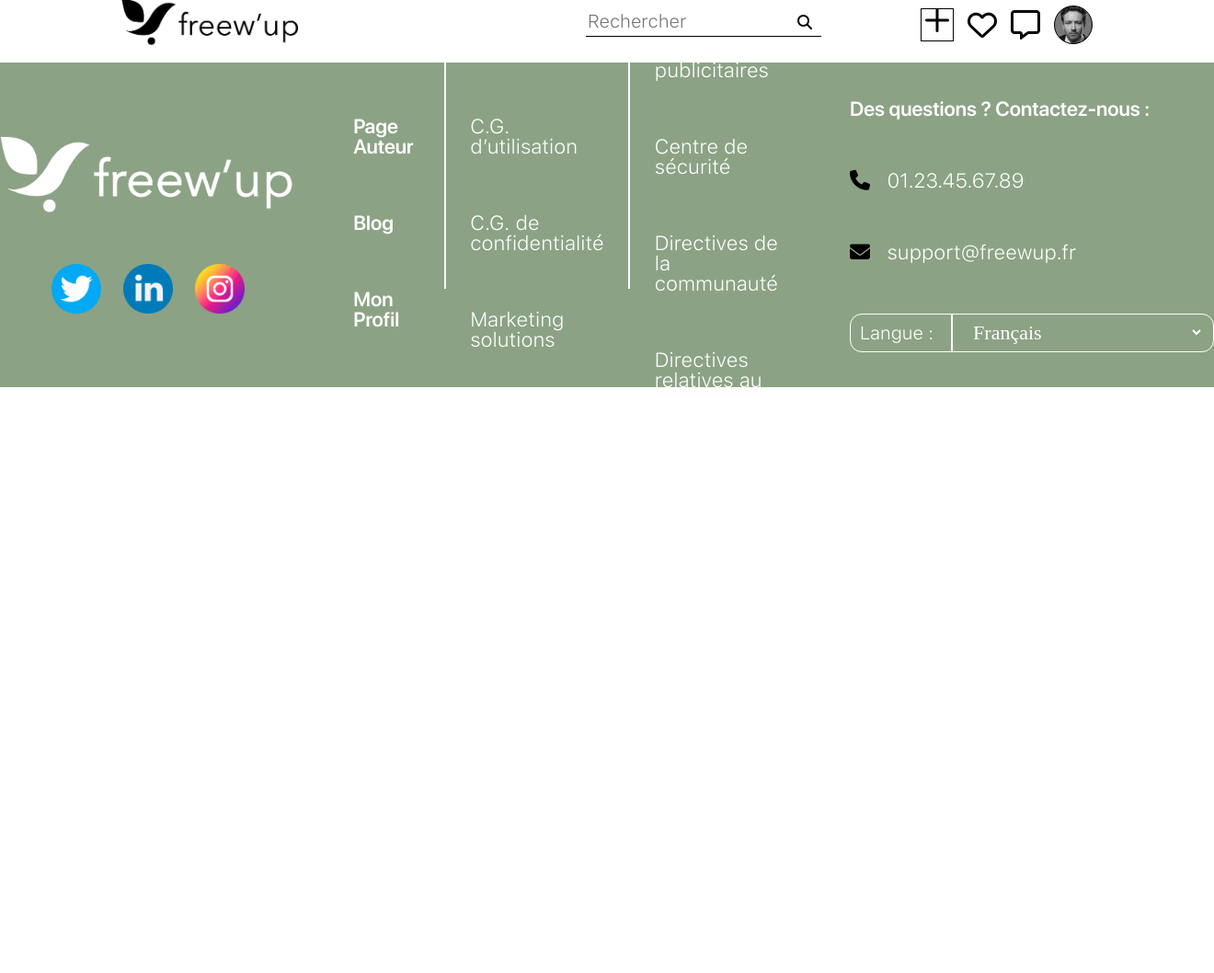
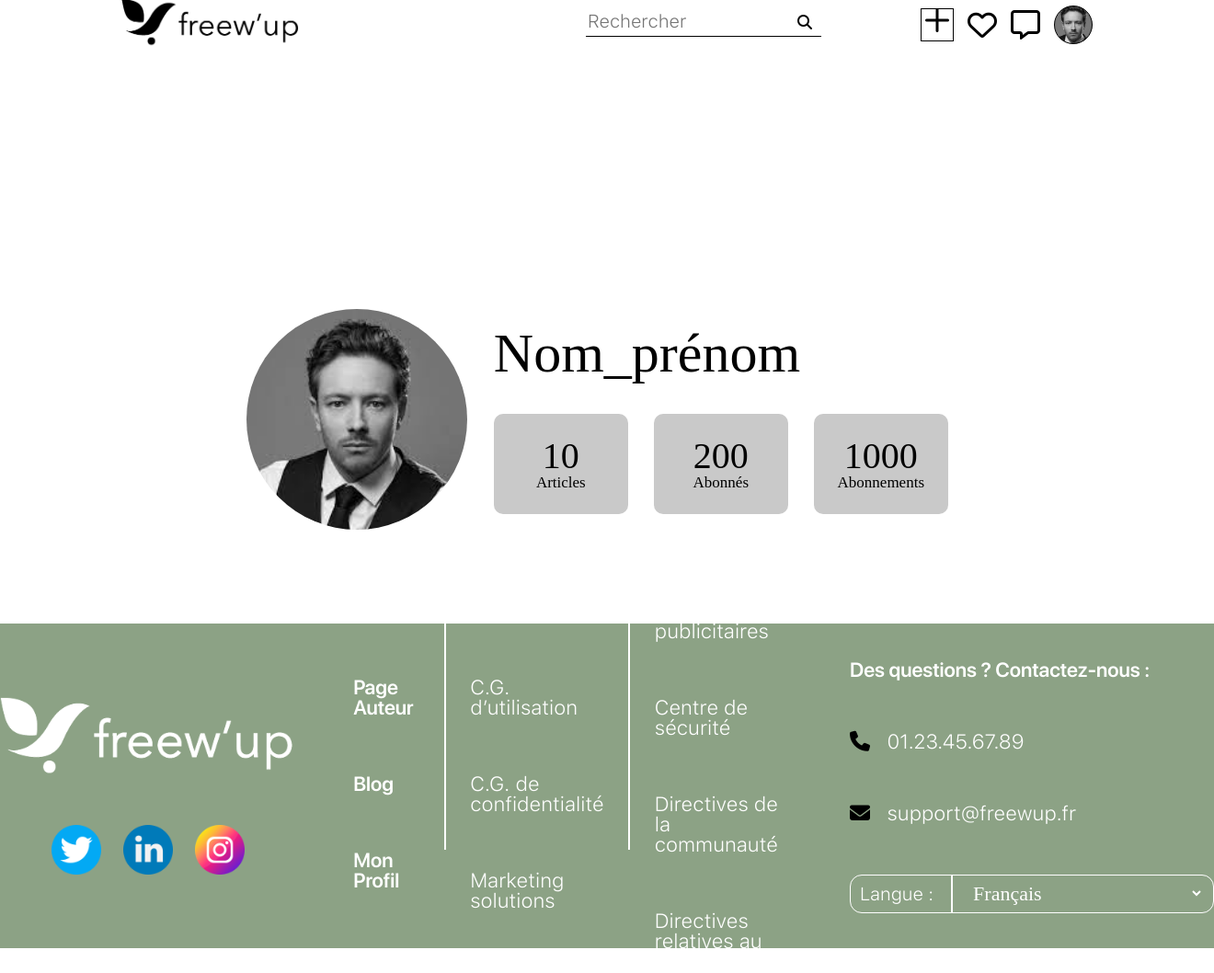
Before and after one commit to Watshy1/Freewup, a PHP site: template src/View/main/profil.html.twig in a window 1320 px wide. Shown: the part 14-1072 px from the top of the page at 92% size. Before the commit the page ends 435 px from the top, so only its background shows below. Run offline with PHP 8.4, Linux system fonts and the light colour scheme; the template is opened without the code that fills it, so the values that code supplies are empty; some libraries are stand-ins or nearby versions.

Commit message:
modif style on Profil Page and change root for Profil Page

```diff
--- a/public/index.php
+++ b/public/index.php
@@ -49,7 +49,7 @@ $router->post('/login', 'Mvc\Controller\UserController@login');
 
 $router->get('/logout', 'Mvc\Controller\UserController@logout');
 
-$router->get('/profil/(\d+)', 'Mvc\Controller\PageController@ProfilPage');
+$router->get('/profil/(\d+)', 'Mvc\Controller\UserController@profil');
 
 $router->get('/createArticle', 'Mvc\Controller\ArticleController@createArticle');
 $router->post('/createArticle', 'Mvc\Controller\ArticleController@createArticle');
--- a/src/Controller/UserController.php
+++ b/src/Controller/UserController.php
@@ -56,6 +56,11 @@ class UserController extends Controller
         echo $this->twig->render('register_login/login.html.twig');
     }
 
+    public function profil($id)
+    {
+        echo $this->twig->render('main/profil.html.twig');
+    }
+
     #[NoReturn] public function logout() {
         session_destroy();
         header('Location: /login');
--- a/src/Model/UserModel.php
+++ b/src/Model/UserModel.php
@@ -39,4 +39,10 @@ class UserModel extends Model
 
         return $statement->fetch(PDO::FETCH_ASSOC);
     }
+
+    public function profil()
+    {
+
+    }
+
 }
--- a/src/View/main/base.html.twig
+++ b/src/View/main/base.html.twig
@@ -32,7 +32,7 @@
     <div class="user_panel" style="display: none;">
         <div>
             <i class="fa-regular fa-user"></i>
-            <a href="/profil">Profil</a>
+            <a href="/profil/{{ session["user"]["id"] }}">Profil</a>
         </div>
         <div>
             <i class="fa-solid fa-gear"></i>
@@ -59,7 +59,7 @@
                     <a href="/">Accueil</a>
                     <a href="">Page Auteur</a>
                     <a href="">Blog</a>
-                    <a href="/profil">Mon Profil</a>
+                    <a href="/profil/{{ session["user"]["id"] }}">Mon Profil</a>
                 </div>
                 <div class="footer_top_link_separator"></div>
                 <div class="footer_top_link_block">
--- a/src/View/main/profil.html.twig
+++ b/src/View/main/profil.html.twig
@@ -6,6 +6,31 @@
 
 {% block main %}
 
+    <div class="heading">
+        <div class="container_profil">
+            <div class="container_profil_info">
+                <div class="container_profil_info_image"></div>
+                <div class="container_profil_info_perso">
+                    <h1>Nom_prénom</h1>
+                    <div>
+                        <div>
+                            <h2>10</h2>
+                            <p>Articles</p>
+                        </div>
+                        <div>
+                            <h2>200</h2>
+                            <p>Abonnés</p>
+                        </div>
+                        <div>
+                            <h2>1000</h2>
+                            <p>Abonnements</p>
+                        </div>
+                    </div>
+                </div>
+            </div>
+        </div>
+    </div>
+
     <main>
 
     </main>
```
Also changed, not shown: src/Controller/PageController.php (deleted, +0 -19 lines), public/assets/css/main/profil.css (added).
